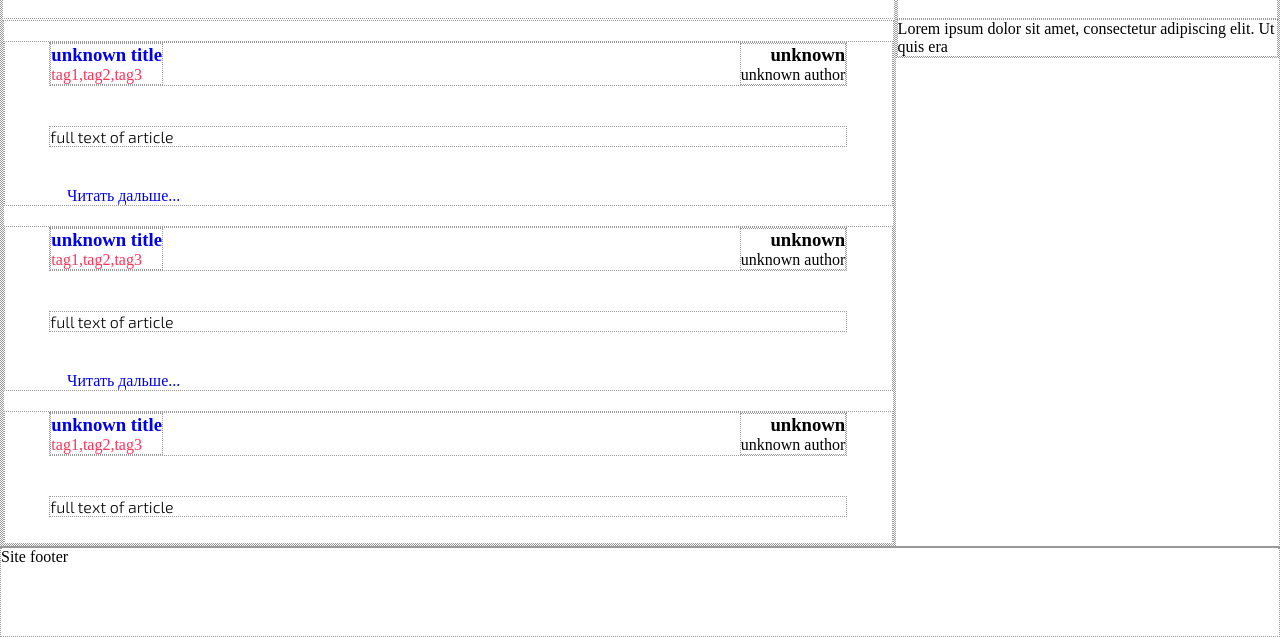
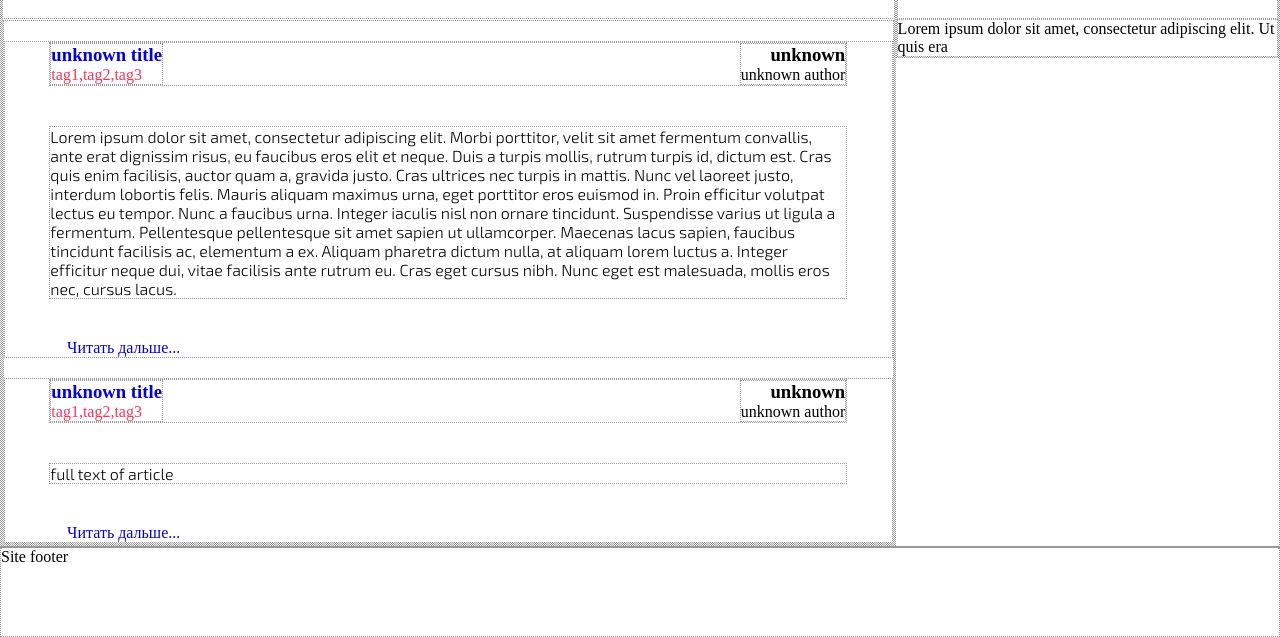
Before and after one commit to fikuuss/fikuuss.github.io, a plain HTML site: page index.html in a window 1280 px wide. Shown: the part 163-800 px from the top of the page. Drawn offline with Linux system fonts and the light colour scheme.

Commit message:
ver. "with articles"

```diff
--- a/css/style.css
+++ b/css/style.css
@@ -119,6 +119,7 @@ header {
 .article-full {
     position: relative;
     left: 7%;
+    margin-right: 7%;
 }
 
 .search {
--- a/js/script.js
+++ b/js/script.js
@@ -13,7 +13,7 @@ var articles =  [
         ],
         date: "unknown",
         author: "unknown author",
-        fullArticle: "full text of article"
+        fullArticle: "Lorem ipsum dolor sit amet, consectetur adipiscing elit. Morbi porttitor, velit sit amet fermentum convallis, ante erat dignissim risus, eu faucibus eros elit et neque. Duis a turpis mollis, rutrum turpis id, dictum est. Cras quis enim facilisis, auctor quam a, gravida justo. Cras ultrices nec turpis in mattis. Nunc vel laoreet justo, interdum lobortis felis. Mauris aliquam maximus urna, eget porttitor eros euismod in. Proin efficitur volutpat lectus eu tempor. Nunc a faucibus urna. Integer iaculis nisl non ornare tincidunt. Suspendisse varius ut ligula a fermentum. Pellentesque pellentesque sit amet sapien ut ullamcorper. Maecenas lacus sapien, faucibus tincidunt facilisis ac, elementum a ex. Aliquam pharetra dictum nulla, at aliquam lorem luctus a. Integer efficitur neque dui, vitae facilisis ante rutrum eu. Cras eget cursus nibh. Nunc eget est malesuada, mollis eros nec, cursus lacus."
     }, {
         id: 2,
         title: "unknown title",
```
